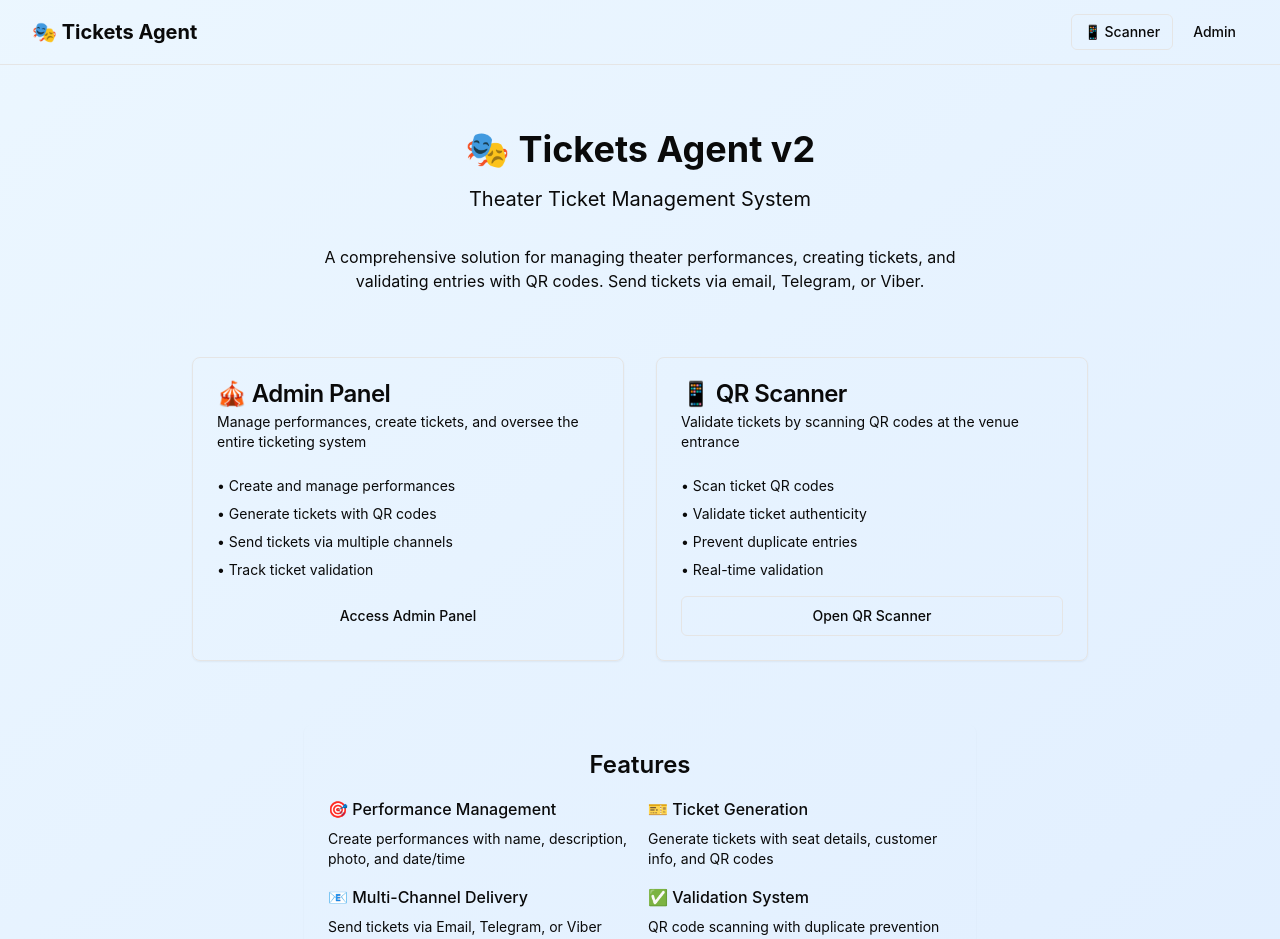
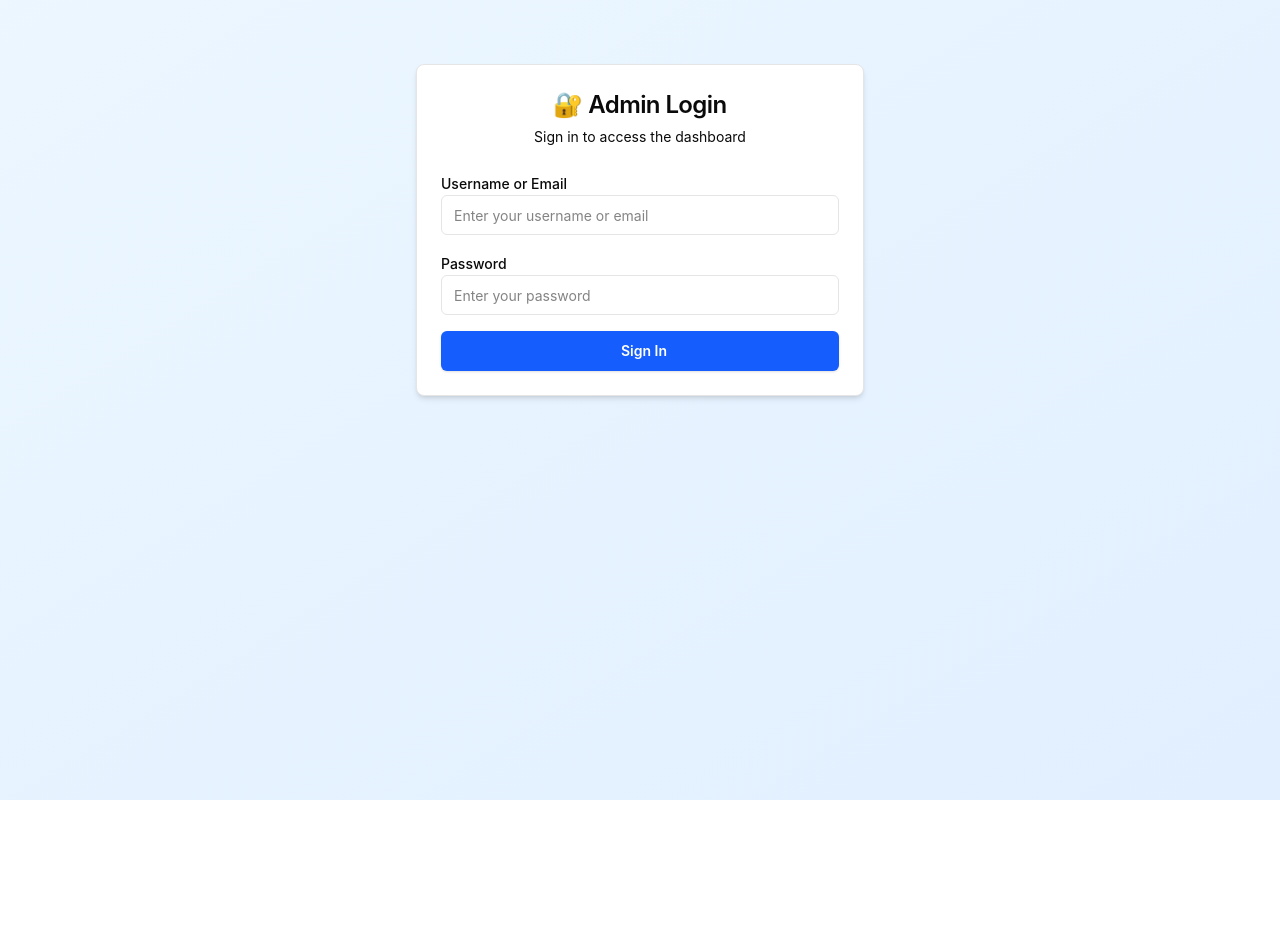
Before and after one commit to den-kezlia/shows-management, a Next.js app: page / in a window 1280 px wide. Shown: the top 939 px of the page. After the commit the page ends 800 px from the top, so only its background shows below. Built offline with nearby package versions, Linux system fonts and the light colour scheme.

Commit message:
Homepage design improvements

```diff
--- a/src/app/page.tsx
+++ b/src/app/page.tsx
@@ -1,106 +1,160 @@
-import Link from "next/link";
+"use client";
+import { useEffect, useState } from "react";
+import { useRouter } from "next/navigation";
 import { Button } from "@/components/ui/button";
+import { Spinner } from "@/components/ui/spinner";
+import { Input } from "@/components/ui/input";
+import { Label } from "@/components/ui/label";
 import { Card, CardContent, CardDescription, CardHeader, CardTitle } from "@/components/ui/card";
-import { PublicNav } from "@/components/ui/navigation";
+// No header on homepage
 
 export default function Home() {
+  const router = useRouter();
+  const [isCheckingAuth, setIsCheckingAuth] = useState(true);
+  const [formData, setFormData] = useState({ username: "", password: "" });
+  const [isLoading, setIsLoading] = useState(false);
+  const [error, setError] = useState("");
+  const [successMessage, setSuccessMessage] = useState("");
+
+  useEffect(() => {
+    const token = localStorage.getItem("adminToken");
+    if (!token) {
+      setIsCheckingAuth(false);
+      return;
+    }
+
+    fetch("/api/auth/verify", {
+      headers: { Authorization: `Bearer ${token}` },
+    })
+      .then((r) => r.json())
+      .then((result) => {
+        if (result?.success) {
+          router.push("/admin/dashboard");
+        } else {
+          localStorage.removeItem("adminToken");
+          localStorage.removeItem("adminUser");
+          setIsCheckingAuth(false);
+        }
+      })
+      .catch(() => {
+        localStorage.removeItem("adminToken");
+        localStorage.removeItem("adminUser");
+        setIsCheckingAuth(false);
+      });
+  }, [router]);
+
+  const handleChange = (e: React.ChangeEvent<HTMLInputElement>) => {
+    setFormData((s) => ({ ...s, [e.target.name]: e.target.value }));
+  };
+
+  const handleSubmit = async (e: React.FormEvent) => {
+    e.preventDefault();
+    setIsLoading(true);
+    setError("");
+    setSuccessMessage("");
+    try {
+      const res = await fetch("/api/auth/login", {
+        method: "POST",
+        headers: { "Content-Type": "application/json" },
+        body: JSON.stringify(formData),
+      });
+      const result = await res.json();
+      if (result?.success) {
+        localStorage.setItem("adminToken", result.data.token);
+        localStorage.setItem("adminUser", JSON.stringify(result.data.admin));
+        setSuccessMessage("Login successful! Redirecting to dashboard...");
+        setTimeout(() => router.push("/admin/dashboard"), 800);
+      } else {
+        setError(result?.error || "Login failed");
+      }
+    } catch (err) {
+      setError("Network error. Please try again.");
+      console.error("Login error:", err);
+    } finally {
+      setIsLoading(false);
+    }
+  };
+
+  if (isCheckingAuth) {
+    return (
+      <div className="min-h-screen bg-gradient-to-br from-[oklch(0.97_0.02_251)] to-[oklch(0.95_0.04_265)] flex items-center justify-center p-4">
+        <Card className="w-full max-w-md">
+          <CardContent className="pt-6">
+            <div className="text-center">
+              <div className="animate-spin rounded-full h-8 w-8 border-b-2 border-ring mx-auto" />
+              <p className="mt-2 text-muted-foreground">Checking authentication...</p>
+            </div>
+          </CardContent>
+        </Card>
+      </div>
+    );
+  }
+
   return (
   <div className="min-h-screen bg-gradient-to-br from-[oklch(0.97_0.02_251)] to-[oklch(0.95_0.04_265)]">
-      <PublicNav />
       <div className="container mx-auto px-4 py-16">
-        <div className="text-center mb-16">
-          <h1 className="text-4xl font-bold text-foreground mb-4">
-            🎭 Tickets Agent v2
-          </h1>
-          <p className="text-xl text-muted-foreground mb-8">
-            Theater Ticket Management System
-          </p>
-          <p className="text-muted-foreground max-w-2xl mx-auto">
-            A comprehensive solution for managing theater performances, creating tickets,
-            and validating entries with QR codes. Send tickets via email, Telegram, or Viber.
-          </p>
-        </div>
-
-        <div className="grid md:grid-cols-2 gap-8 max-w-4xl mx-auto">
-          <Card className="hover:shadow-lg transition-shadow">
-            <CardHeader>
-              <CardTitle className="flex items-center gap-2">
-                🎪 Admin Panel
-              </CardTitle>
-              <CardDescription>
-                Manage performances, create tickets, and oversee the entire ticketing system
-              </CardDescription>
+        <div className="max-w-md mx-auto">
+          {/* Login card only */}
+          <Card className="hover:shadow-lg transition-shadow bg-white dark:bg-neutral-900 shadow-md border">
+            <CardHeader className="text-center">
+              <CardTitle className="text-2xl">🔐 Admin Login</CardTitle>
+              <CardDescription>Sign in to access the dashboard</CardDescription>
             </CardHeader>
             <CardContent>
-              <div className="space-y-2 mb-4">
-                <p className="text-sm text-muted-foreground">• Create and manage performances</p>
-                <p className="text-sm text-muted-foreground">• Generate tickets with QR codes</p>
-                <p className="text-sm text-muted-foreground">• Send tickets via multiple channels</p>
-                <p className="text-sm text-muted-foreground">• Track ticket validation</p>
-              </div>
-              <Link href="/admin">
-                <Button className="w-full">
-                  Access Admin Panel
+              <form onSubmit={handleSubmit} className="space-y-4">
+                <div className="space-y-2">
+                  <Label htmlFor="username">Username or Email</Label>
+                  <Input
+                    id="username"
+                    name="username"
+                    type="text"
+                    value={formData.username}
+                    onChange={handleChange}
+                    required
+                    placeholder="Enter your username or email"
+                  />
+                </div>
+                <div className="space-y-2">
+                  <Label htmlFor="password">Password</Label>
+                  <Input
+                    id="password"
+                    name="password"
+                    type="password"
+                    value={formData.password}
+                    onChange={handleChange}
+                    required
+                    placeholder="Enter your password"
+                  />
+                </div>
+                {error && <div className="text-destructive text-sm text-center">{error}</div>}
+                {successMessage && (
+                  <div className="text-green-600 text-sm text-center font-medium">{successMessage}</div>
+                )}
+                <Button
+                  type="submit"
+                  className="w-full gap-2 font-semibold shadow-sm hover:shadow-md active:shadow [&>svg]:size-4 bg-blue-600 hover:bg-blue-700 text-white"
+                  disabled={isLoading || !!successMessage}
+                >
+                  {successMessage ? (
+                    "Redirecting..."
+                  ) : isLoading ? (
+                    <span className="inline-flex items-center gap-2">
+                      <Spinner size="sm" />
+                      Signing in...
+                    </span>
+                  ) : (
+                    <span className="inline-flex items-center gap-2">
+                      {/* lock icon */}
+                      <svg xmlns="http://www.w3.org/2000/svg" viewBox="0 0 24 24" fill="currentColor" className="inline-block">
+                        <path fillRule="evenodd" d="M12 1.5a5.25 5.25 0 00-5.25 5.25V9A3.75 3.75 0 003 12.75v4.5A3.75 3.75 0 006.75 21h10.5A3.75 3.75 0 0021 17.25v-4.5A3.75 3.75 0 0017.25 9V6.75A5.25 5.25 0 0012 1.5zm3.75 7.5V6.75a3.75 3.75 0 10-7.5 0V9h7.5z" clipRule="evenodd" />
+                      </svg>
+                      Sign In
+                    </span>
+                  )}
                 </Button>
-              </Link>
+              </form>
             </CardContent>
           </Card>
-
-          <Card className="hover:shadow-lg transition-shadow">
-            <CardHeader>
-              <CardTitle className="flex items-center gap-2">
-                📱 QR Scanner
-              </CardTitle>
-              <CardDescription>
-                Validate tickets by scanning QR codes at the venue entrance
-              </CardDescription>
-            </CardHeader>
-            <CardContent>
-              <div className="space-y-2 mb-4">
-                <p className="text-sm text-muted-foreground">• Scan ticket QR codes</p>
-                <p className="text-sm text-muted-foreground">• Validate ticket authenticity</p>
-                <p className="text-sm text-muted-foreground">• Prevent duplicate entries</p>
-                <p className="text-sm text-muted-foreground">• Real-time validation</p>
-              </div>
-              <Link href="/scanner">
-                <Button variant="outline" className="w-full">
-                  Open QR Scanner
-                </Button>
-              </Link>
-            </CardContent>
-          </Card>
-        </div>
-
-        <div className="mt-16 text-center">
-          <div className="bg-card text-card-foreground rounded-lg shadow-xs p-6 max-w-2xl mx-auto">
-            <h2 className="text-2xl font-semibold mb-4">Features</h2>
-            <div className="grid sm:grid-cols-2 gap-4 text-left">
-              <div>
-                <h3 className="font-medium text-foreground mb-2">🎯 Performance Management</h3>
-                <p className="text-sm text-muted-foreground">
-                  Create performances with name, description, photo, and date/time
-                </p>
-              </div>
-              <div>
-                <h3 className="font-medium text-foreground mb-2">🎫 Ticket Generation</h3>
-                <p className="text-sm text-muted-foreground">
-                  Generate tickets with seat details, customer info, and QR codes
-                </p>
-              </div>
-              <div>
-                <h3 className="font-medium text-foreground mb-2">📧 Multi-Channel Delivery</h3>
-                <p className="text-sm text-muted-foreground">
-                  Send tickets via Email, Telegram, or Viber messaging
-                </p>
-              </div>
-              <div>
-                <h3 className="font-medium text-foreground mb-2">✅ Validation System</h3>
-                <p className="text-sm text-muted-foreground">
-                  QR code scanning with duplicate prevention and entry tracking
-                </p>
-              </div>
-            </div>
-          </div>
         </div>
       </div>
     </div>
--- a/src/components/ui/navigation.tsx
+++ b/src/components/ui/navigation.tsx
@@ -81,7 +81,7 @@ export function AdminNav({ adminUser, onLogout }: AdminNavProps) {
   );
 }
 
-export function PublicNav() {
+export function PublicNav({ showScannerLink = true }: { showScannerLink?: boolean }) {
   return (
   <header className="bg-background border-b border-border sticky top-0 z-50">
       <div className="max-w-7xl mx-auto px-4 sm:px-6 lg:px-8">
@@ -91,12 +91,14 @@ export function PublicNav() {
           </Link>
 
           <div className="flex items-center gap-2">
-            <Link href="/scanner">
-              <Button variant="outline" size="sm">
-                📱 Scanner
-              </Button>
-            </Link>
-            <Link href="/admin">
+            {showScannerLink && (
+              <Link href="/scanner">
+                <Button variant="outline" size="sm">
+                  📱 Scanner
+                </Button>
+              </Link>
+            )}
+            <Link href="/">
               <Button size="sm">
                 Admin
               </Button>
```
Also changed, not shown: src/app/admin/page.tsx (+3 -178 lines), src/app/scanner/page.tsx (+18 -0 lines).
